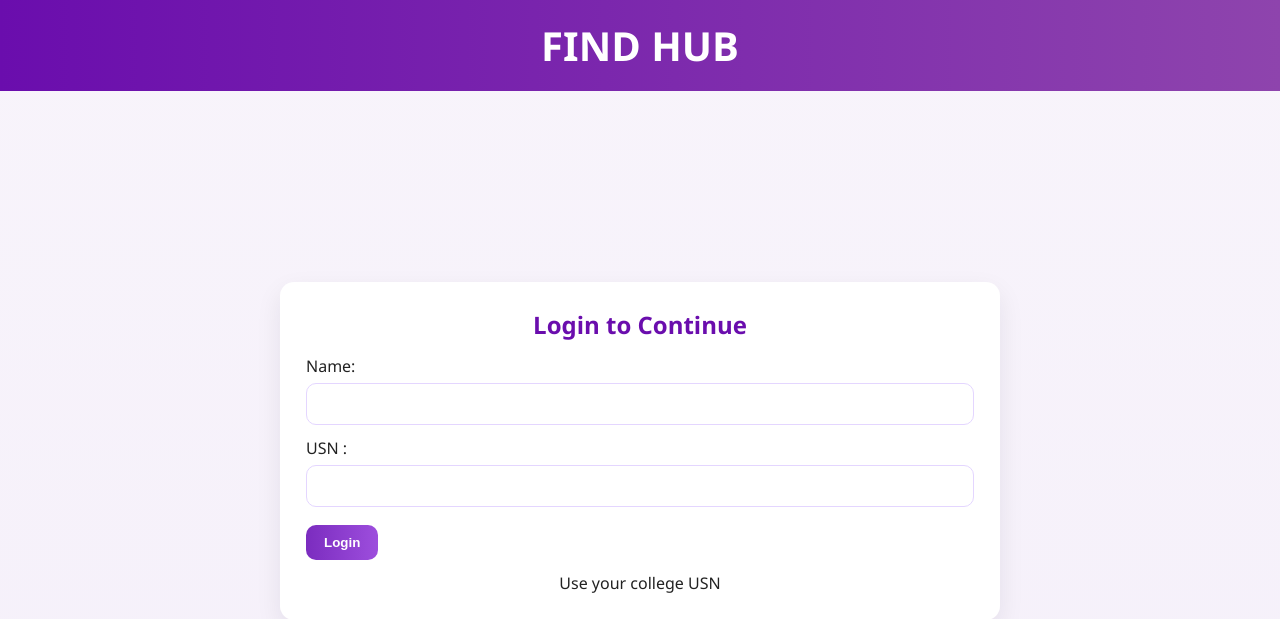
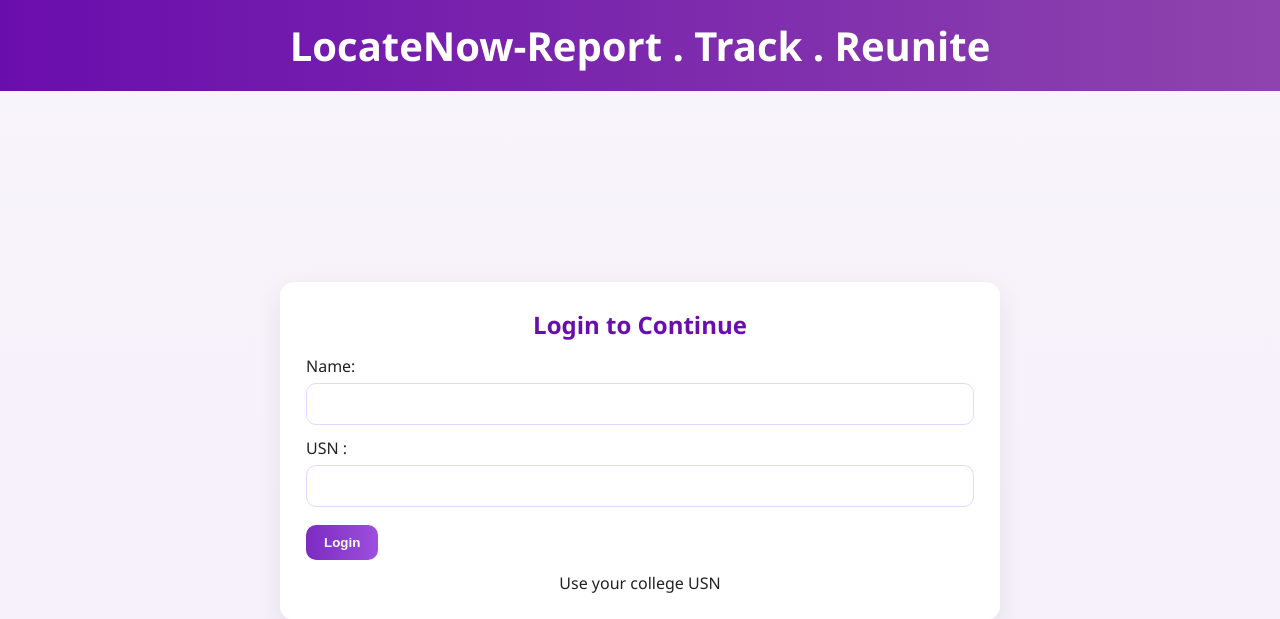
Before and after one commit to M-Latha/lost-found-git, a Flask app: page / in a window 1280 px wide. Shown: the top 619 px of the page. Run offline with Flask 3, Linux system fonts and the light colour scheme; data comes from the database, SQL or seed files in the repository.

Commit message:
changed to new name

```diff
--- a/templates/miniproject.html
+++ b/templates/miniproject.html
@@ -285,7 +285,7 @@ textarea{
 <body>
 
 <header>
-  <h1>FIND HUB</h1>
+  <h1>LocateNow-Report . Track . Reunite</h1>
 </header>
 
 <section id="loginPage" class="page centered" style="display:flex;">
```
